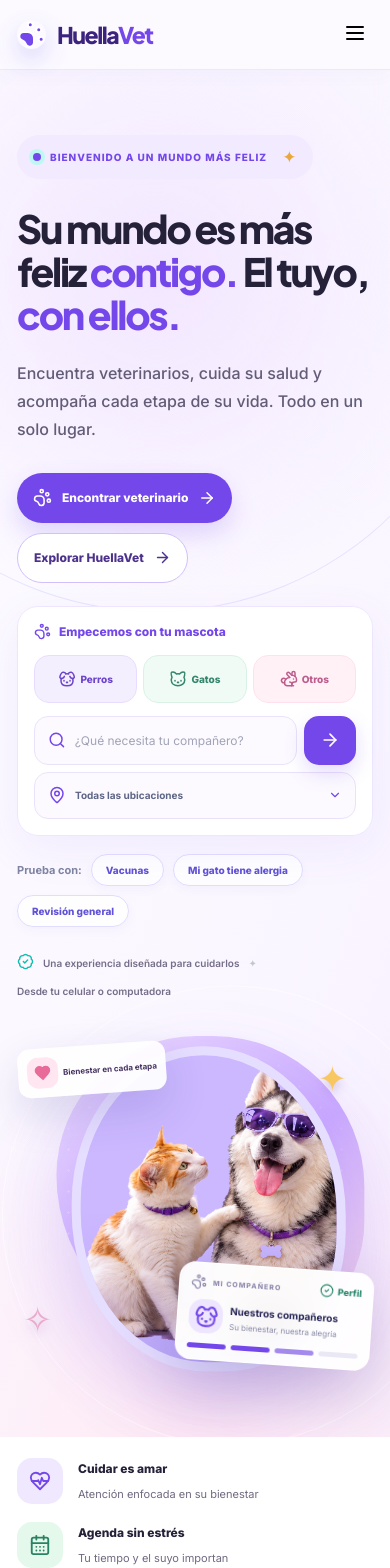
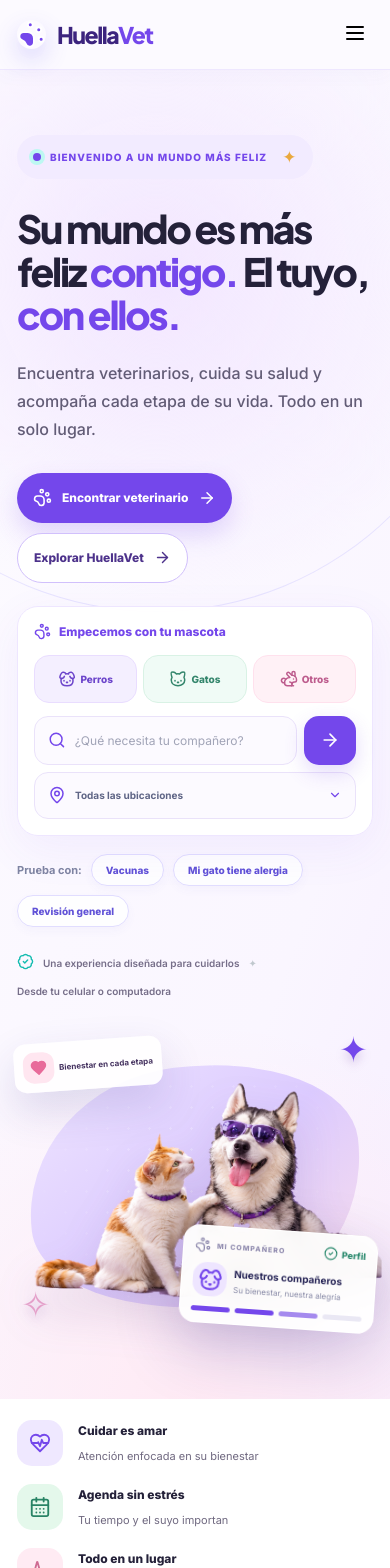
Before and after one commit to BrayanQuirino/legal-mx, a React (Vite) app: page / in a window 390 px wide. Shown: the top 1568 px of the page. Built offline with nearby package versions, Linux system fonts and the light colour scheme.

Commit message:
style(huellavet): harmonize hero layout and map controls with pet photo

```diff
--- a/apps/web/src/huellavet-2026.css
+++ b/apps/web/src/huellavet-2026.css
@@ -94,3 +94,43 @@ footer{background:#f9f5ff;color:#655c76;border-top:1px solid #e9def7}
 @media(max-width:940px){.hv-home .hero-grid{grid-template-columns:1fr}.hv-people-grid{grid-template-columns:1fr 1fr}.hv-family-grid{grid-template-columns:1fr}.hv-family-photo{height:370px;border-radius:40px 40px 130px 40px}.hv-family-copy{padding:10px 35px 40px}.hv-vet-invite-inner{flex-wrap:wrap}}
 @media(max-width:650px){.container{width:min(100% - 34px,1270px)}.site-header{height:70px}.brand{font-size:23px}.brand-mark svg{width:29px;height:29px}.hv-home .hero h1{font-size:clamp(38px,10vw,53px);letter-spacing:-2.2px}.hv-hero-actions{gap:10px}.hv-primary-action,.hv-secondary-action{font-size:12px;padding:13px 16px}.hv-discovery-card{margin-top:23px}.hv-people{padding:66px 0}.hv-people-grid{grid-template-columns:1fr}.hv-people h2,.hv-family h2{letter-spacing:-1px}.hv-person-image{height:220px}.hv-family{padding-bottom:65px}.hv-family-photo{height:280px}.hv-family-grid{border-radius:28px}.hv-family-copy{padding:12px 24px 32px}.hv-vet-invite-inner{padding:29px 24px;border-radius:25px}.hv-vet-invite h2{font-size:23px}.hv-people-note{line-height:1.6}}
 @media(prefers-reduced-motion:reduce){*,*::before,*::after{animation:none!important;transition:none!important;scroll-behavior:auto!important}}
+
+
+/* Custom HuellaVet hero photography — transparent husky + cat, no rectangular crop. */
+.hv-home .hv-hero-stage{height:580px;isolation:isolate}
+.hv-home .hv-stage-glow{width:94%;max-width:620px;height:78%;left:50%;top:54%;transform:translate(-50%,-50%) rotate(-7deg);border-radius:48% 52% 43% 57% / 60% 38% 62% 40%;background:linear-gradient(145deg,#eee4ff 0%,#dccbff 52%,#f9ddeb 100%);box-shadow:none}
+.hv-home .hv-stage-grid{opacity:.23}
+.hv-home .hv-stage-round{display:none}
+.hv-home .hv-stage-dog{width:125%;height:auto;aspect-ratio:900/507;max-width:760px;left:51%;top:57%;transform:translate(-50%,-50%);background:none;border:0;border-radius:0;overflow:visible;box-shadow:none}
+.hv-home .hv-stage-dog:after{display:none}
+.hv-home .hv-stage-dog img{display:block;width:100%;height:auto;object-fit:contain;object-position:center;filter:drop-shadow(0 23px 22px #5b3d8226)}
+.hv-home .hv-stage-tag-upper{top:103px;left:-4px;z-index:5}
+.hv-home .hv-pet-id-card{right:-13px;bottom:35px;z-index:5}
+.hv-home .hv-stage-orbit-star.a{top:42px;right:5px;color:#7447eb}
+.hv-home .hv-stage-orbit-star.b{bottom:42px;left:4px;color:#e49fc9}
+.huellavet-pin-container svg{filter:drop-shadow(0 5px 8px #7447eb40)}
+.map-radius-slider{accent-color:#7447EB}
+.map-radius-presets button.active{background:#7447EB!important;color:#fff!important;border-color:#7447EB!important}
+.map-result-stat{background:#f1eaff;border-color:#e0d2ff;color:#5d3fb3}
+.lawyer-map-sidebar{background:#fbf8ff}
+.lawyer-map-popup button{background:#7447EB;color:#fff}
+@media(max-width:1180px){
+ .hv-home .hv-hero-stage{height:500px}
+ .hv-home .hv-stage-glow{height:77%}
+ .hv-home .hv-stage-dog{width:128%;max-width:none}
+ .hv-home .hv-pet-id-card{right:-10px;bottom:36px}
+}
+@media(max-width:940px){
+ .hv-home .hv-hero-stage{height:475px;max-width:620px}
+ .hv-home .hv-stage-dog{width:112%;top:55%}
+ .hv-home .hv-stage-glow{width:92%;height:81%}
+}
+@media(max-width:650px){
+ .hv-home .hv-hero-stage{height:310px;max-width:380px}
+ .hv-home .hv-stage-glow{height:78%;width:94%;top:53%}
+ .hv-home .hv-stage-dog{width:115%;top:56%;left:50%}
+ .hv-home .hv-stage-tag-upper{top:17px;left:-3px}
+ .hv-home .hv-pet-id-card{bottom:5px;right:-3px}
+ .hv-home .hv-stage-orbit-star.a{top:5px;right:5px}
+ .hv-home .hv-stage-orbit-star.b{bottom:8px}
+}
```
